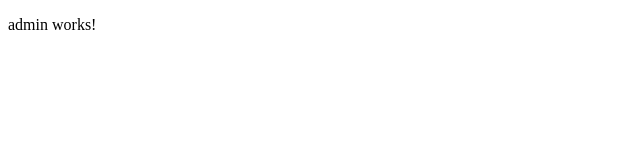
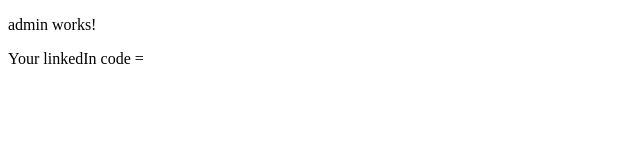
Before and after one commit to silver-ring/linkedin-login-integration, an Angular app: page /admin in a window 1280 px wide. Shown: the top 160 px of the page, without its empty margins (0-640 px from the left). Built offline with nearby package versions, Linux system fonts and the light colour scheme.

Commit message:
implementing get call

```diff
--- a/src/app/admin/admin.component.html
+++ b/src/app/admin/admin.component.html
@@ -1 +1,2 @@
 <p>admin works!</p>
+<p>Your linkedIn code = {{ linkedInToken }}</p>
--- a/src/app/admin/admin.component.ts
+++ b/src/app/admin/admin.component.ts
@@ -1,15 +1,17 @@
 import { Component, OnInit } from '@angular/core';
+import { Router, ActivatedRoute, Params } from '@angular/router';
 
 @Component({
   selector: 'app-admin',
   templateUrl: './admin.component.html',
-  styleUrls: ['./admin.component.css']
+  styleUrls: ['./admin.component.css'],
 })
 export class AdminComponent implements OnInit {
+  linkedInToken = '';
 
-  constructor() { }
+  constructor(private route: ActivatedRoute) {}
 
-  ngOnInit(): void {
+  ngOnInit() {
+    this.linkedInToken = this.route.snapshot.queryParams['code'];
   }
-
 }
--- a/src/app/login/login.component.html
+++ b/src/app/login/login.component.html
@@ -1 +1 @@
-<button (click)= "getUsers()">Linked in</button>
+<button (click)= "linkedinLogin()">Linked in</button>
--- a/src/app/login/login.component.ts
+++ b/src/app/login/login.component.ts
@@ -1,5 +1,6 @@
 import { Component, OnInit } from '@angular/core';
 import { ConfigService, Config } from '../config.service';
+import { HttpClient, HttpHeaders } from '@angular/common/http';
 
 @Component({
   selector: 'app-login',
@@ -8,23 +9,18 @@ import { ConfigService, Config } from '../config.service';
   providers: [ConfigService],
 })
 export class LoginComponent implements OnInit {
-  config: Config;
-  user: any;
-  constructor(private service: ConfigService) {}
+  linkedInCredentials = {
+    clientId: '78xnztjf0u5umr',
+    redirectUrl: 'https://linkedinsociallogin.herokuapp.com/admin',
+  };
+
+  constructor(private http: HttpClient) {}
 
   ngOnInit(): void {}
-  getUsers(){};
-  /*getUsers() {
-    this.service.getData().subscribe(
-      (data: Config) =>
-        (this.config = {
-          linkedinUrl: data['linkedinUrl'],
-          code:data['code'],
-          state:data['state']
+
+  linkedinLogin() {
+    window.location.href = `https://www.linkedin.com/uas/oauth2/authorization?response_type=code&client_id=${this.linkedInCredentials.clientId}&redirect_uri=${this.linkedInCredentials.redirectUrl}&state=987654321`;
+  }
 
 
-        })
-    );
-    console.log(config);
-  }*/
 }
```
